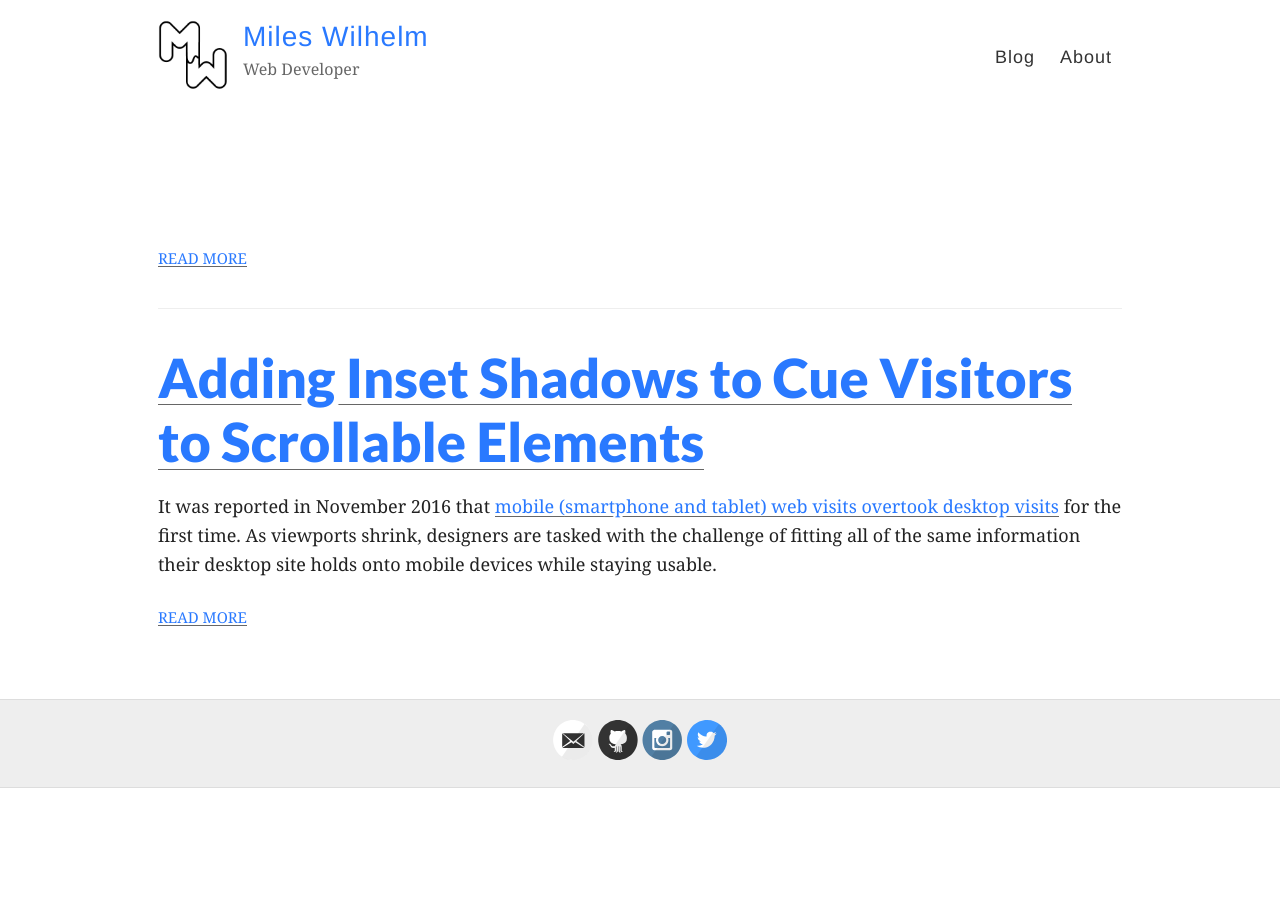
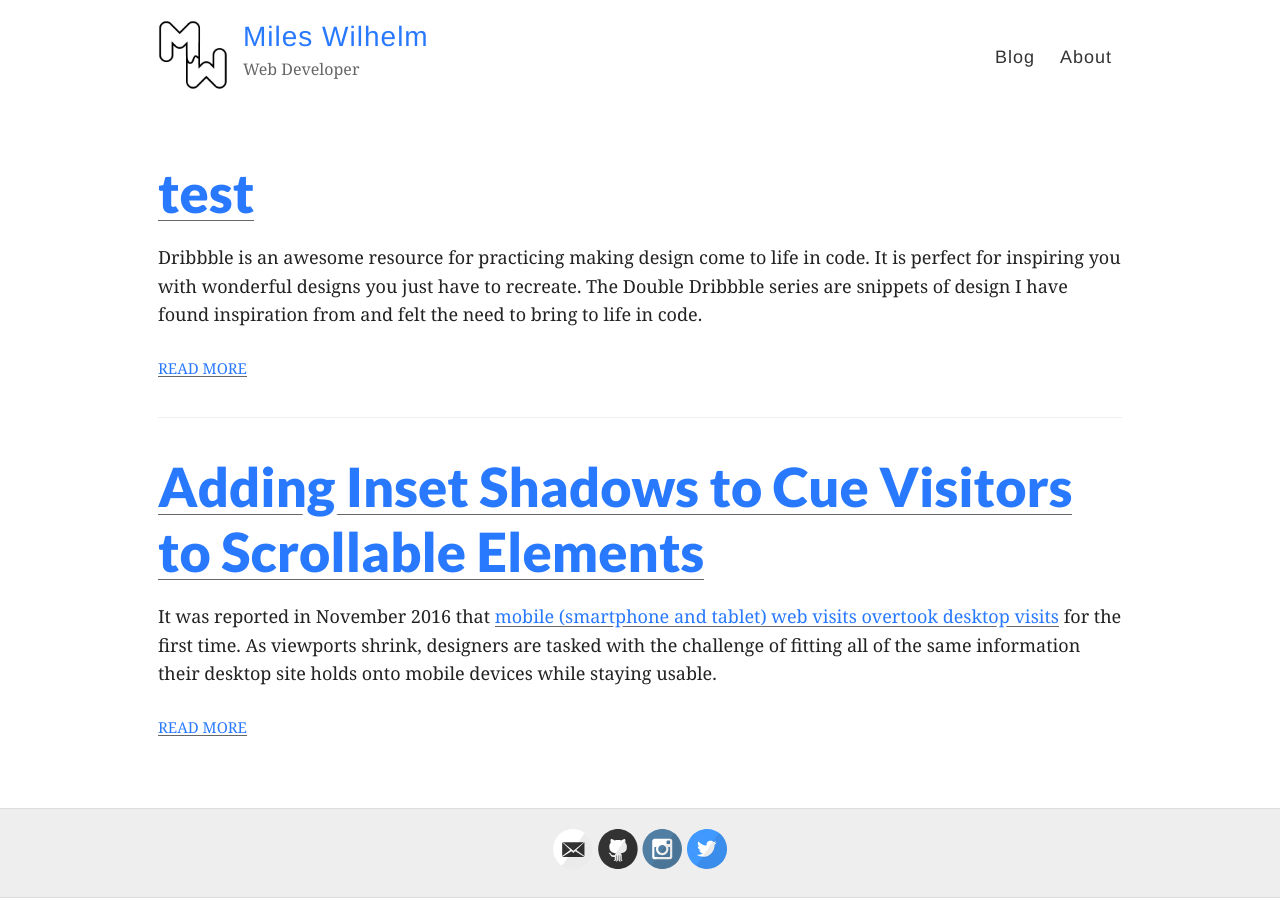
Before and after one commit to mileswilhelm/mileswilhelm.github.io, a Jekyll site: the page built from index.html, in a window 1280 px wide. Built offline with Jekyll 4.4.1, drawn with Linux system fonts in a browser that asks for light colours; part of the change alters nothing that is shown.

Commit message:
threw spaghetti at the wall
limited front matter of post to just title test and layout post

```diff
--- a/_posts/2017-4-22-Double-Dribbble-manhart-Hamburger-Icon.md
+++ b/_posts/2017-4-22-Double-Dribbble-manhart-Hamburger-Icon.md
@@ -1,7 +1,6 @@
 ---
 layout: post
-title: Double Dribbble: manhart"'"s Hamburger Icon
-date: 2017-04-22
+title: test
 ---
 
 Dribbble is an awesome resource for practicing making design come to life in code. It is perfect for inspiring you with wonderful designs you just have to recreate. The Double Dribbble series are snippets of design I have found inspiration from and felt the need to bring to life in code.
```
